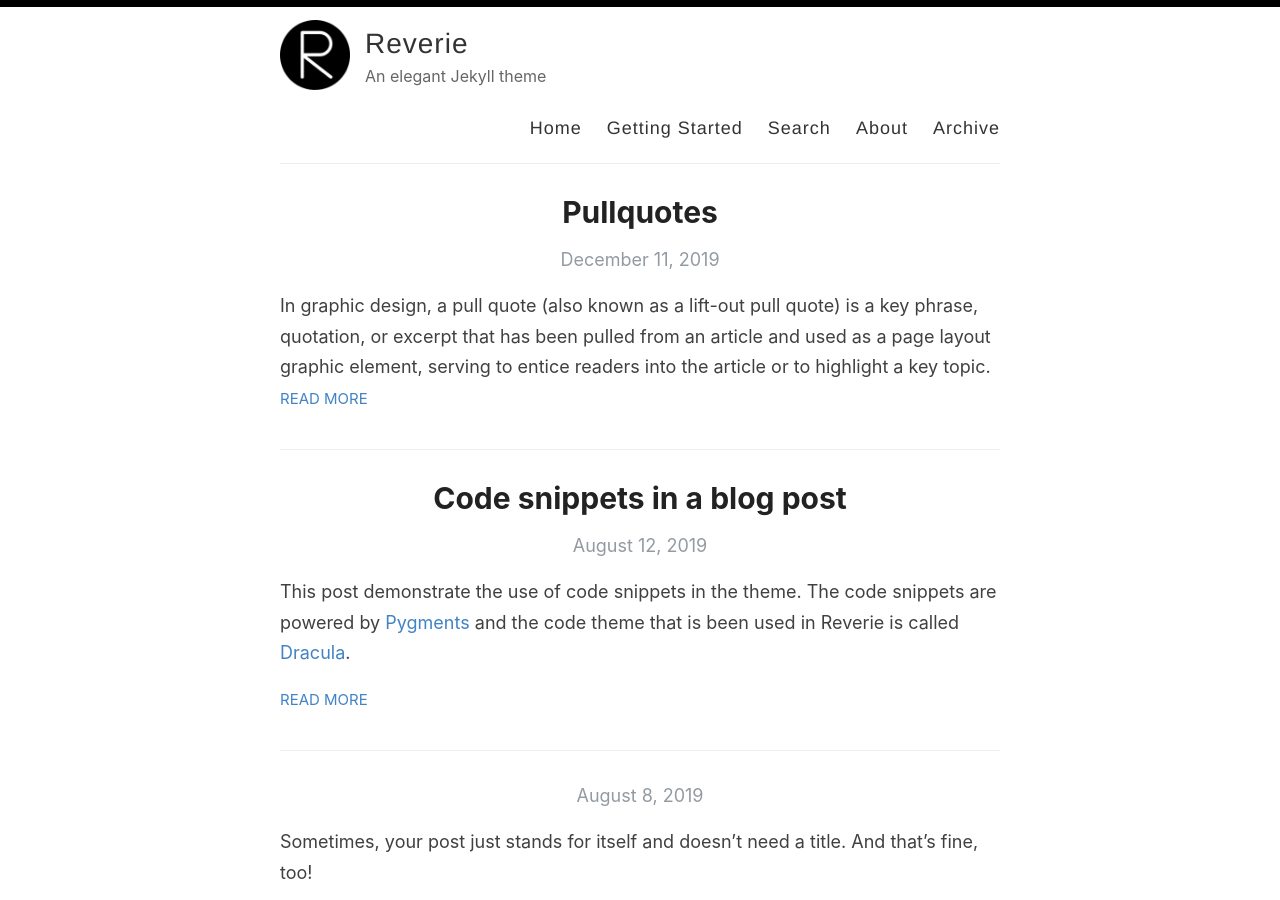
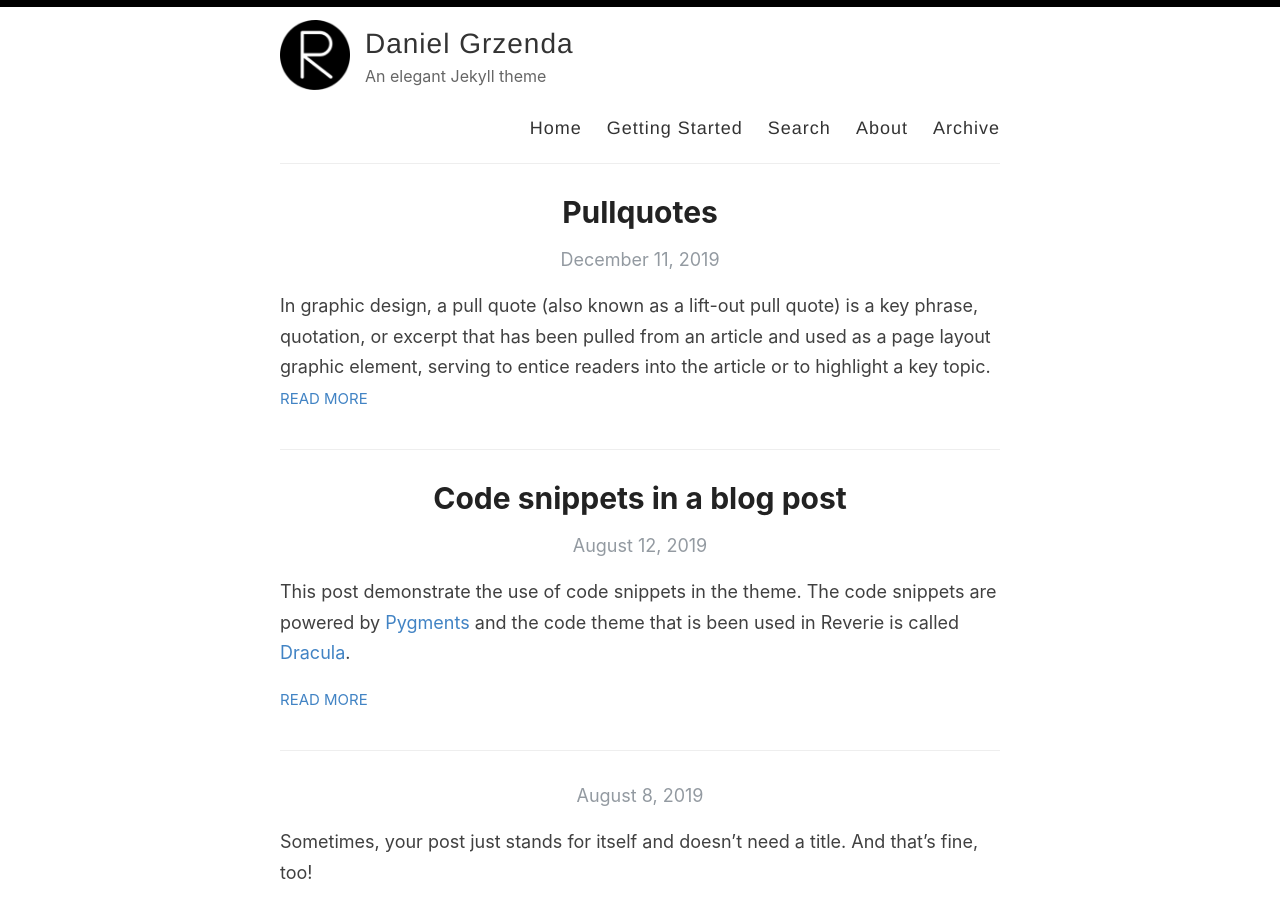
Before and after one commit to danielgrzenda/danielgrzenda.github.io, a Jekyll site: the page built from index.html, in a window 1280 px wide and 900 px high. Built offline with Jekyll 4.4.1, drawn with Linux system fonts in a browser that asks for light colours; the list of posts is cut into pages by our own code.

Commit message:
Update _config.yml

```diff
--- a/_config.yml
+++ b/_config.yml
@@ -3,10 +3,10 @@
 #
 
 # Name of your site (displayed in the header)
-name: Reverie
+name: Daniel Grzenda
 
 # Name of the author
-author: Amit Merchant
+author: Daniel Grzenda
 
 # Short bio or description (displayed in the header)
 description: An elegant Jekyll theme
```
